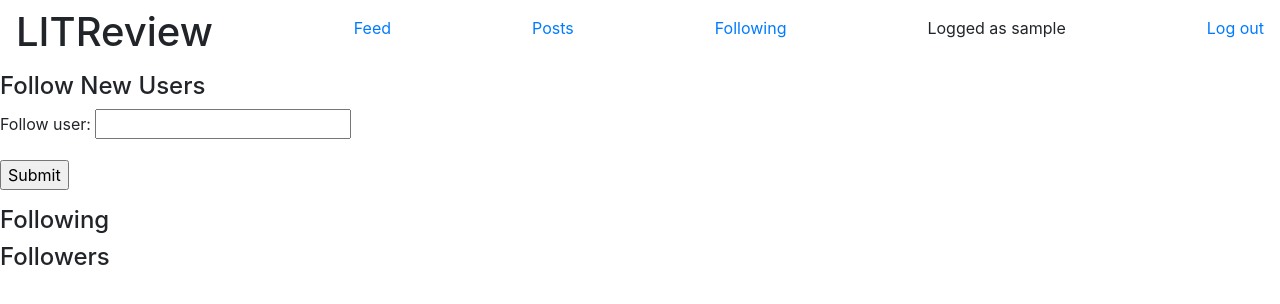
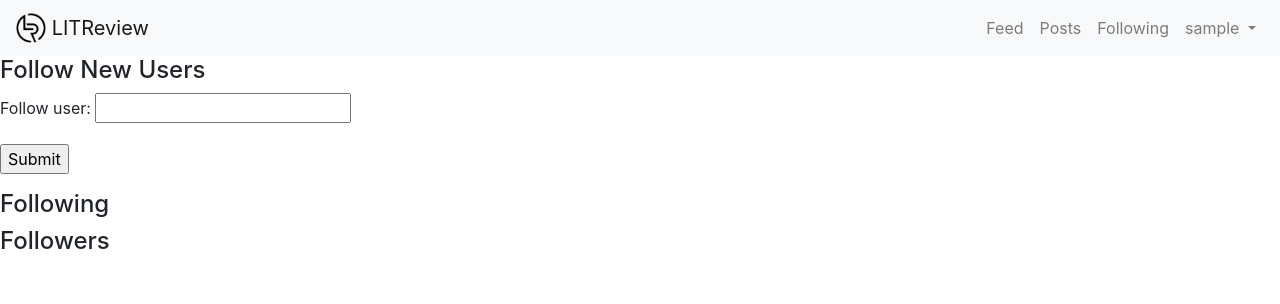
Before and after one commit to franfif/litreview, a Django app: page /following/ in a window 1280 px wide. Shown: the top 304 px of the page. Run offline with Django 4.2, Linux system fonts and the light colour scheme; the visitor is signed in with stand-in values (Sample User, id 1); data comes from the database, SQL or seed files in the repository; some libraries are stand-ins or nearby versions.

Commit message:
add style to navbar

```diff
--- a/templates/base.html
+++ b/templates/base.html
@@ -19,16 +19,28 @@
         <link rel="icon" href="{% static 'media/favicon.ico' %}">
     </head>
     <body>
-        <navbar class="navbar">
-            <h1>LITReview</h1>
+        <nav class="navbar navbar-expand-lg navbar-light bg-light">
+            <a class="navbar-brand" href="{% url 'feed' %}">
+                <img src="{% static 'media/LITReview_Logo_Sq.png' %}" width="30" height="30" class="d-inline-block align-top" alt="">
+                LITReview
+            </a>
+            <ul class="navbar-nav ml-auto">
+
             {% if user.is_authenticated %}
-                <p><a href="{% url 'feed' %}">Feed</a></p>
-                <p><a href="{% url 'posts' %}">Posts</a></p>
-                <p><a href="{% url 'following' %}">Following</a></p>
-                <p>Logged as {{ user.username }}</p>
-                <p><a href="{% url 'logout' %}">Log out</a></p>
+                <li class="nav-item"><a class="nav-link" href="{% url 'feed' %}">Feed</a></li>
+                <li class="nav-item"><a class="nav-link" href="{% url 'posts' %}">Posts</a></li>
+                <li class="nav-item"><a class="nav-link" href="{% url 'following' %}">Following</a></li>
+                <li class="nav-item dropdown">
+                    <a class="nav-link dropdown-toggle" href="#" role="button" data-toggle="dropdown" aria-expanded="false">
+                        {{ user.username }}
+                    </a>
+                    <div class="dropdown-menu">
+                        <a class="dropdown-item" href="{% url 'logout' %}">Log out</a>
+                    </div>
+                </li>
             {% endif %}
-        </navbar>
+            </ul>
+        </nav>
         {% if messages %}
             <ul>
                 {% for message in messages %}
```
Also changed, not shown: static/media/LITReview_Logo_Sq.png (added).
